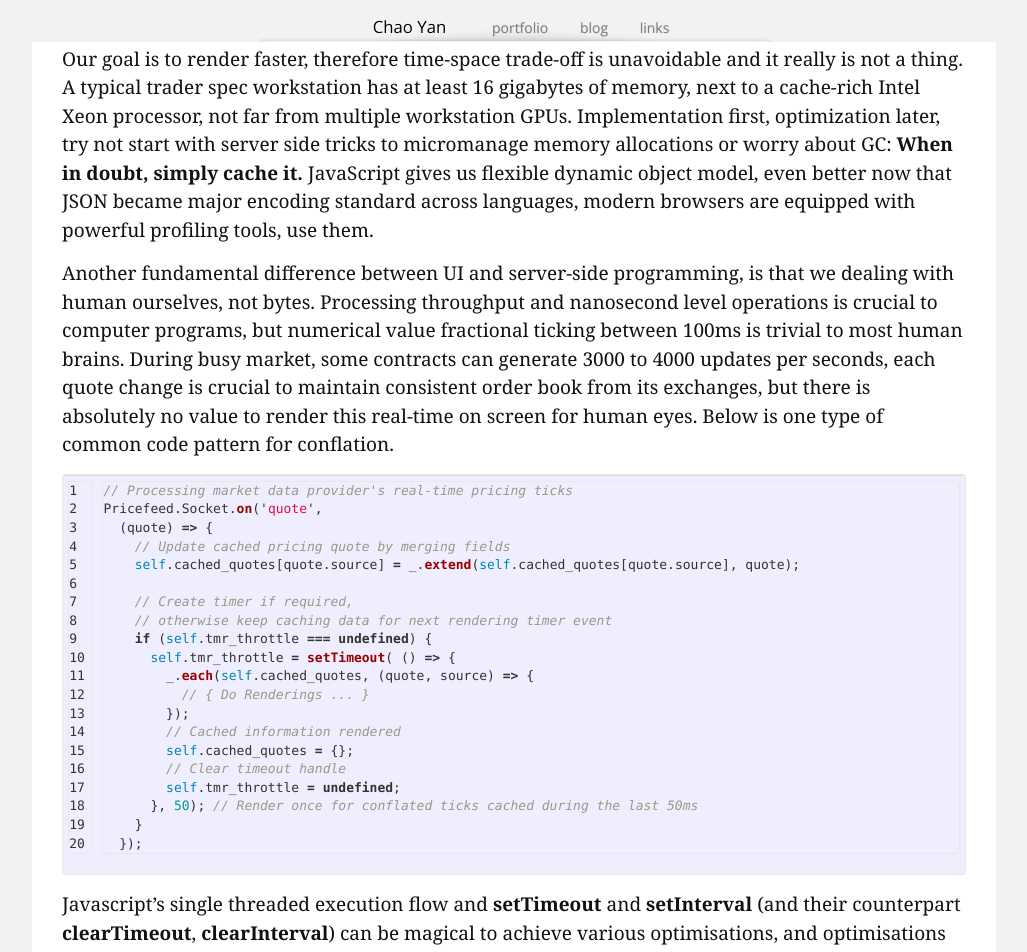
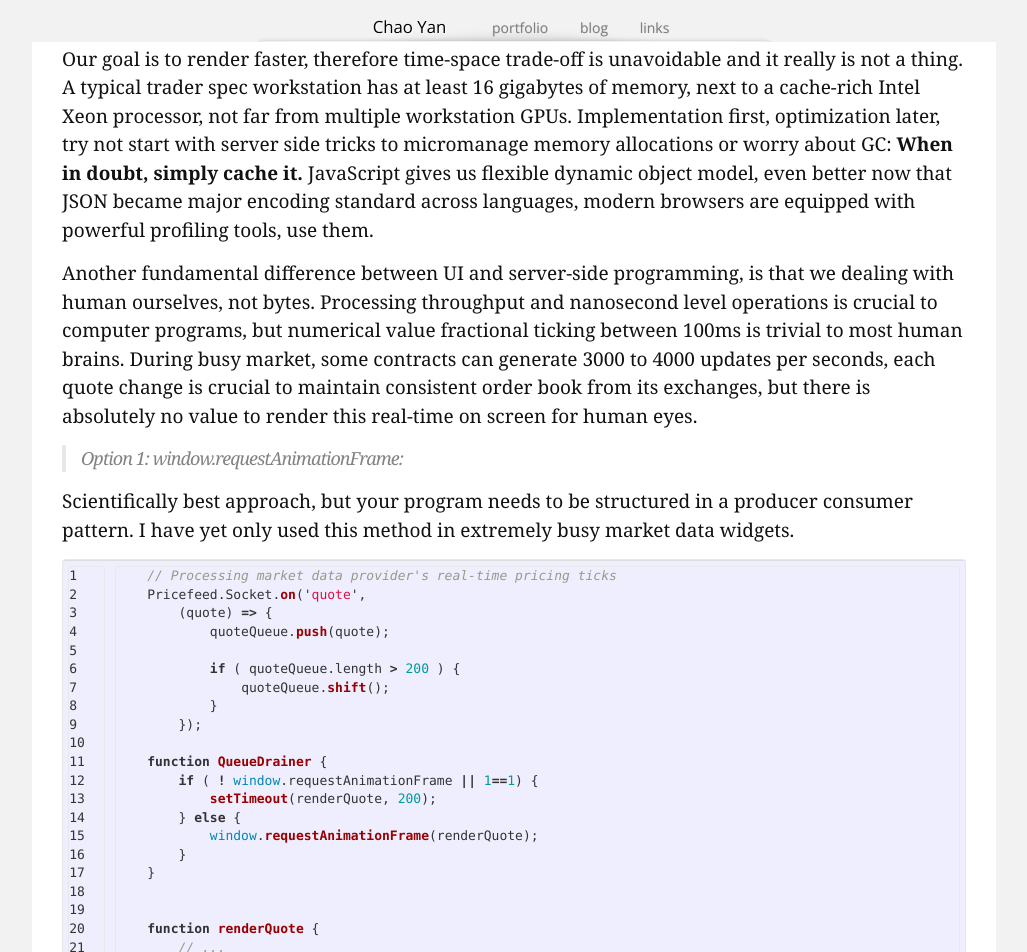
Before and after one commit to cyanly/blog, a Jekyll site: the page built from _posts/2015-06-19-building-effective-trading-ui-2015.md, in a window 1280 px wide and 1400 px high, scrolled down 3116 px. Shown: the top 952 px of the window, without its empty margins (126-1153 px from the left). Built offline with Jekyll 4.4.1, drawn with Linux system fonts in a browser that asks for light colours; nearby versions of some CDN libraries; comment, search, counter and statistics services are not loaded; some of the changed text lies outside the part shown.

Commit message:
update blog

```diff
--- a/_posts/2015-06-19-building-effective-trading-ui-2015.md
+++ b/_posts/2015-06-19-building-effective-trading-ui-2015.md
@@ -49,7 +49,41 @@
 
 Our goal is to render faster, therefore time-space trade-off is unavoidable and it really is not a thing. A typical trader spec workstation has at least 16 gigabytes of memory, next to a cache-rich Intel Xeon processor, not far from multiple workstation GPUs. Implementation first, optimization later, try not start with server side tricks to micromanage memory allocations or worry about GC: **When in doubt, simply cache it.** JavaScript gives us flexible dynamic object model, even better now that JSON became major encoding standard across languages, modern browsers are equipped with powerful profiling tools, use them.
 
-Another fundamental difference between UI and server-side programming, is that we dealing with human ourselves, not bytes. Processing throughput and nanosecond level operations is crucial to computer programs, but numerical value fractional ticking between 100ms is trivial to most human brains. During busy market, some contracts can generate 3000 to 4000 updates per seconds, each quote change is crucial to maintain consistent order book from its exchanges, but there is absolutely no value to render this real-time on screen for human eyes. Below is one type of common code pattern for conflation.
+Another fundamental difference between UI and server-side programming, is that we dealing with human ourselves, not bytes. Processing throughput and nanosecond level operations is crucial to computer programs, but numerical value fractional ticking between 100ms is trivial to most human brains. During busy market, some contracts can generate 3000 to 4000 updates per seconds, each quote change is crucial to maintain consistent order book from its exchanges, but there is absolutely no value to render this real-time on screen for human eyes.
+
+
+> Option 1: window.requestAnimationFrame:
+
+Scientifically best approach, but your program needs to be structured in a producer consumer pattern. I have yet only used this method in extremely busy market data widgets.
+
+{% highlight javascript linenos %}
+    // Processing market data provider's real-time pricing ticks
+    Pricefeed.Socket.on('quote',
+        (quote) => {
+            quoteQueue.push(quote);
+
+            if ( quoteQueue.length > 200 ) {
+                quoteQueue.shift();
+            }
+        });
+
+    function QueueDrainer {
+        if ( ! window.requestAnimationFrame || 1==1) {
+            setTimeout(renderQuote, 200);
+        } else {
+            window.requestAnimationFrame(renderQuote);
+        }
+    }
+
+
+    function renderQuote {
+        // ...
+    }
+{% endhighlight %}
+
+> Option 2: cache and set a throttle timer
+
+Works well for human eyes, and optimisation does not require refactoring javascript program.
 
 {% highlight javascript linenos %}
 // Processing market data provider's real-time pricing ticks
```
